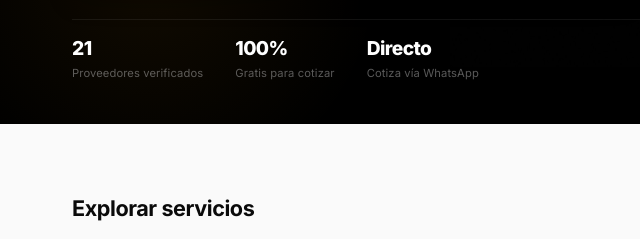
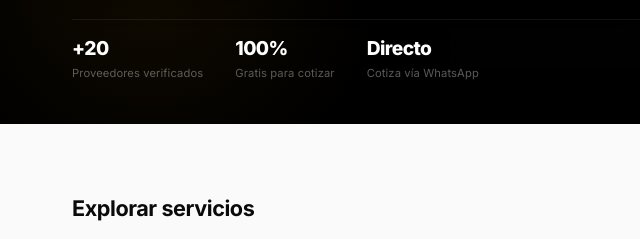
Before and after one commit to clemebarella-hub/convite, a website: page cartfinder/index.html in a window 1280 px wide. Shown: the part 371-610 px from the top of the page, 0-640 px from the left. Drawn offline with Linux system fonts and the light colour scheme.

Commit message:
Muestra +20 proveedores en el hero en vez del número exacto

```diff
--- a/cartfinder/index.html
+++ b/cartfinder/index.html
@@ -1458,7 +1458,7 @@
       </div>
       <div class="hero-stats">
         <div class="hero-stat">
-          <strong id="vendor-count">7</strong>
+          <strong id="vendor-count">+20</strong>
           <span>Proveedores verificados</span>
         </div>
         <div class="hero-stat">
@@ -1907,7 +1907,7 @@
       const noResults = document.getElementById("noResults");
       const count     = document.getElementById("resultsCount");
       const vc = document.getElementById("vendor-count");
-      if (vc) vc.textContent = vendors.length;
+      if (vc) vc.textContent = "+" + Math.floor(vendors.length / 10) * 10;
 
       const filtered = vendors.filter(v => {
         const types = Array.isArray(v.type) ? v.type : [v.type];
```
